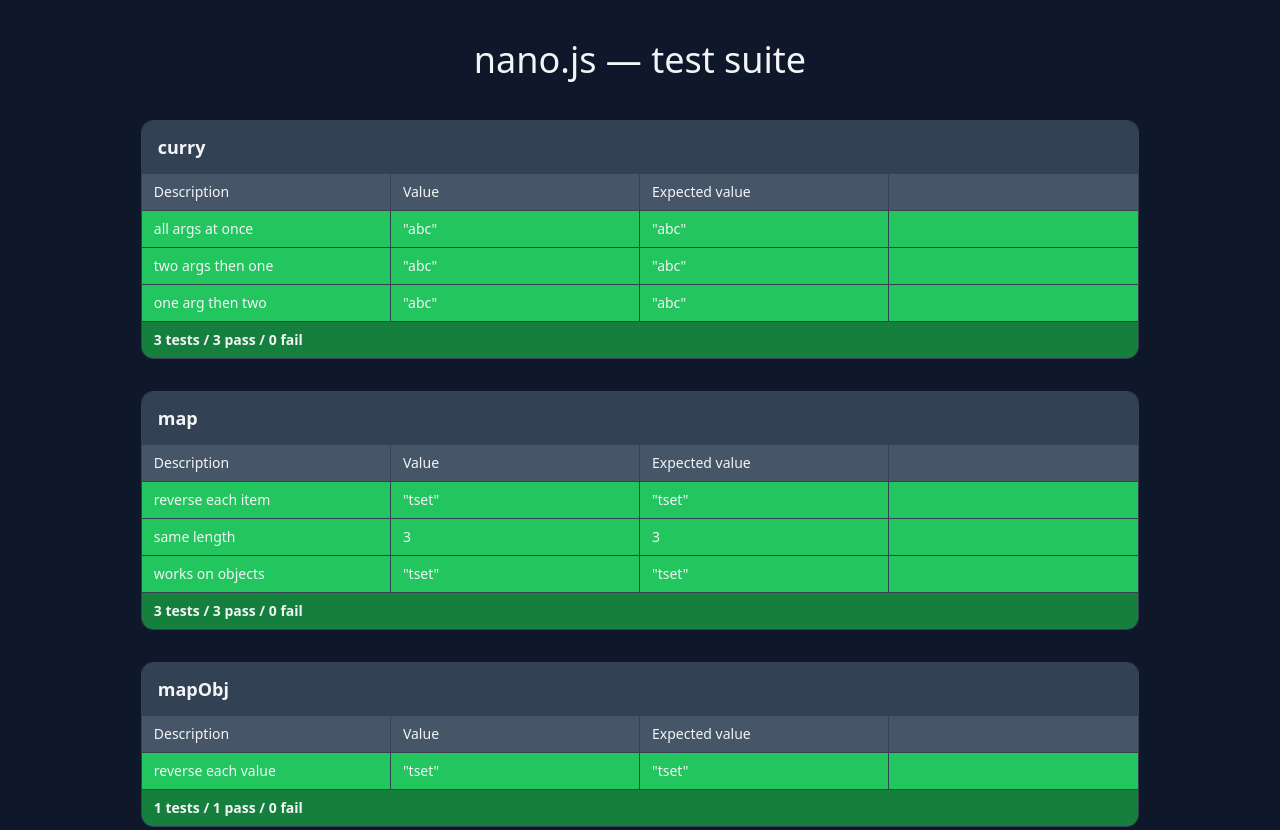
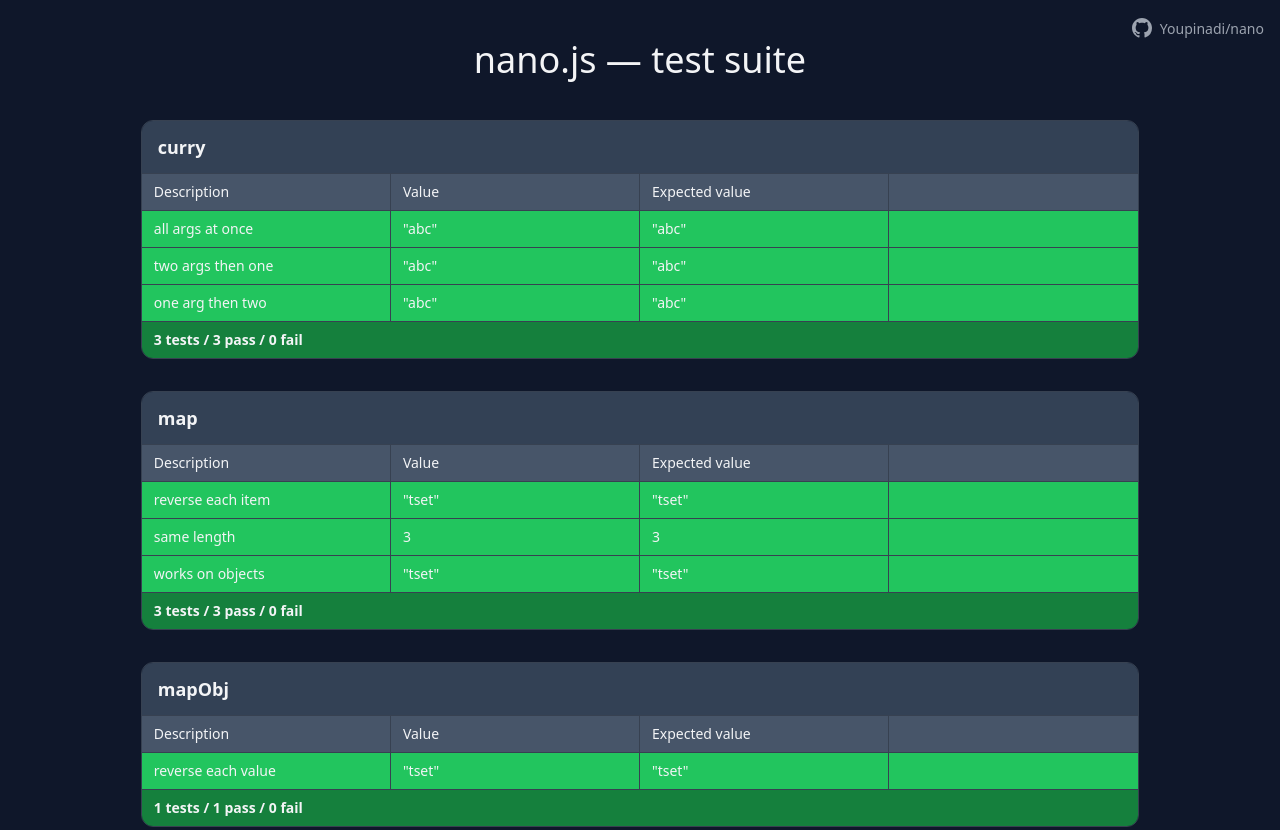
Before and after one commit to Youpinadi/nano, a plain HTML site: page index.html in a window 1280 px wide. Shown: the top 830 px of the page. Drawn offline with nearby package versions, Linux system fonts and the light colour scheme.

Commit message:
Add GitHub repo link at top right of demo page

```diff
--- a/index.html
+++ b/index.html
@@ -17,6 +17,14 @@
   <script src="https://cdn.tailwindcss.com"></script>
 </head>
 <body>
+  <a href="https://github.com/Youpinadi/nano"
+     style="position:fixed;top:16px;right:16px;color:#9CA3AF;font-size:14px;text-decoration:none;z-index:10"
+     onmouseover="this.style.color='#F3F4F6'" onmouseout="this.style.color='#9CA3AF'">
+    <svg style="display:inline-block;width:20px;height:20px;margin-right:4px;vertical-align:middle" fill="currentColor" viewBox="0 0 24 24">
+      <path d="M12 0C5.37 0 0 5.37 0 12c0 5.31 3.435 9.795 8.205 11.385.6.105.825-.255.825-.57 0-.285-.015-1.23-.015-2.235-3.015.555-3.795-.735-4.035-1.41-.135-.345-.72-1.41-1.23-1.695-.42-.225-1.02-.78-.015-.795.945-.015 1.62.87 1.845 1.23 1.08 1.815 2.805 1.305 3.495.99.105-.78.42-1.305.765-1.605-2.67-.3-5.46-1.335-5.46-5.925 0-1.305.465-2.385 1.23-3.225-.12-.3-.54-1.53.12-3.18 0 0 1.005-.315 3.3 1.23.96-.27 1.98-.405 3-.405s2.04.135 3 .405c2.295-1.56 3.3-1.23 3.3-1.23.66 1.65.24 2.88.12 3.18.765.84 1.23 1.905 1.23 3.225 0 4.605-2.805 5.625-5.475 5.925.435.375.81 1.095.81 2.22 0 1.605-.015 2.895-.015 3.3 0 .315.225.69.825.57A12.02 12.02 0 0024 12c0-6.63-5.37-12-12-12z"/>
+    </svg>
+    <span style="vertical-align:middle">Youpinadi/nano</span>
+  </a>
   <div id="root"></div>
   <script type="module" src="test-suite.js"></script>
 </body>
```
